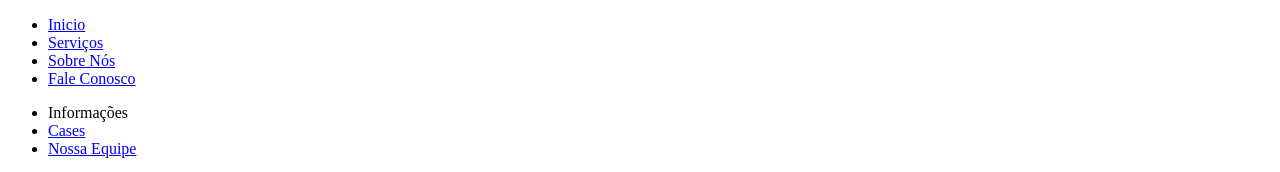
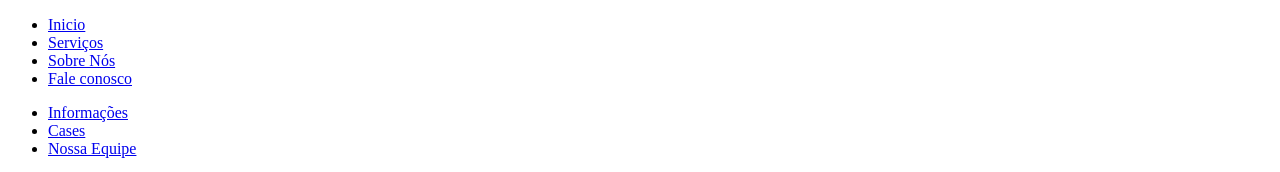
Before and after one commit to AdrianoSantann4/projeto-upbrand, a plain HTML site: page cases.html in a window 1280 px wide. Shown: the part 375-547 px from the top of the page. Drawn offline with Linux system fonts and the light colour scheme.

Commit message:
Update cases.html
alteração em cases

```diff
--- a/cases.html
+++ b/cases.html
@@ -14,10 +14,11 @@
             <li><a href="index.html">Inicio</a></li>
             <li><a href="servicos.html">Serviços</a></li>
             <li><a href="sobre-nos.html">Sobre Nós</a></li>
-            <li><a href="faleconosco.html">Fale Conosco</a></li>
+            <li><a href="faleconosco.html">Fale conosco</a></li>
         </ul>
+
         <ul>
-            <li>Informações</li>
+            <li><a href="informacoes.html">Informações</a></li>
             <li><a href="cases.html">Cases</a></li>
             <li><a href="nossaequipe.html">Nossa Equipe</a></li>
         </ul>
```
